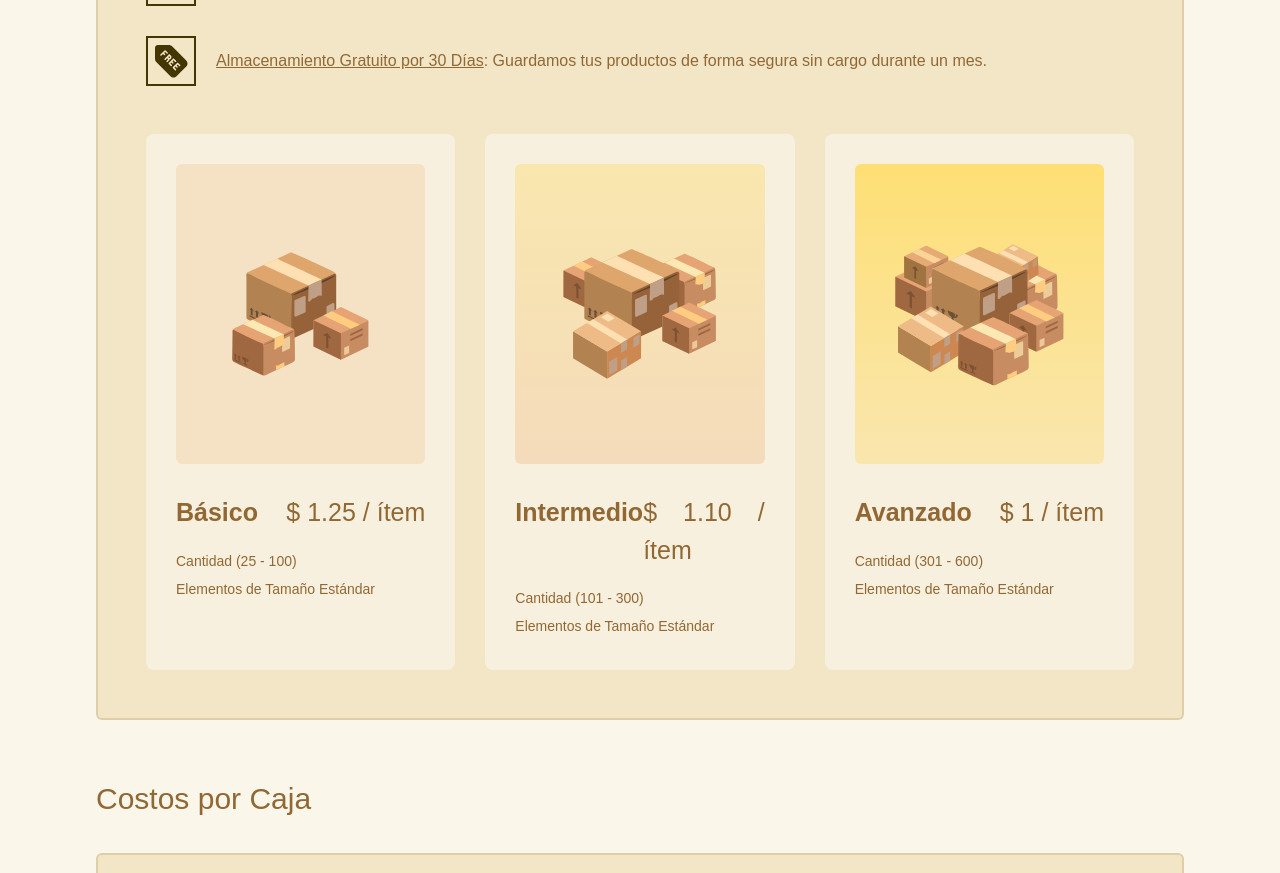
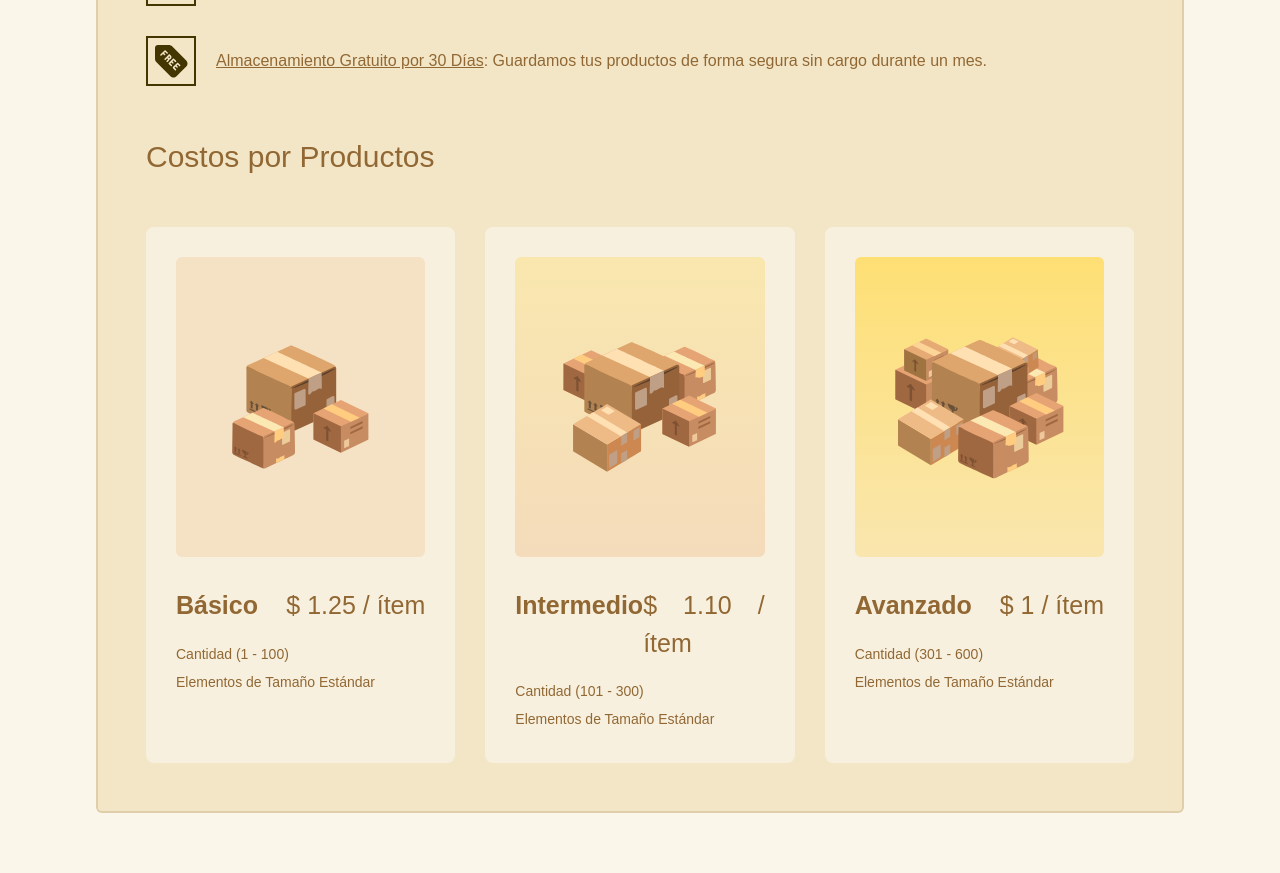
Before and after one commit to micaellatorre/weprep-app, a Next.js app: page /servicios in a window 1280 px wide. Shown: the part 1924-2797 px from the top of the page. Built offline with nearby package versions, Linux system fonts and the light colour scheme.

Commit message:
Update (0.1.3): fix reunion.

```diff
--- a/package.json
+++ b/package.json
@@ -1,6 +1,6 @@
 {
   "name": "weprep-app",
-  "version": "0.1.2",
+  "version": "0.1.3",
   "private": true,
   "type": "module",
   "scripts": {
--- a/src/pages/index.tsx
+++ b/src/pages/index.tsx
@@ -190,7 +190,7 @@ export default function Home() {
                       WePrep ofrece un listado de productos sugeridos que cuentan tanto con métricas de <strong>ROI</strong> y <strong>Profit</strong> considerables que serán ideales para aquellos usuarios de Amazon que desarrollen el negocio de Online Arbitrage.
                     </p>
                     <h4 className="text-[25px] font-bold text-center">
-                      Obtene tus Productos
+                      Obtené tus Productos
                     </h4>
                   </div>
                 </div>
@@ -213,8 +213,9 @@ export default function Home() {
                   </div>
                   <div className="flex flex-col items-start text-justify h-full justify-between">
                     <p className="text-[18px] leading-7">
-                      El prep center cuenta con su línea gratuita de atención al cliente para aquellos que tengan inconvenientes o dudas con temas relacionados a Amazon, tales como Sellercentral, análisis de productos y soporte.
+                      El prep center cuenta con su comunidad privada de atención al cliente para aquellos que tengan inconvenientes o dudas con temas relacionados a Amazon, tales como Sellercentral, análisis de productos y soporte.
                     </p>
+                    {/* Agregar un botton para cada link q lleve a whatsapp */}
                     <h4 className="text-[25px] font-bold text-center">
                       Soporte Integral
                     </h4>
--- a/src/pages/servicios.tsx
+++ b/src/pages/servicios.tsx
@@ -66,7 +66,7 @@ export default function Servicios() {
             image: 'fba-slide-3.jpg',
             alt: 'Slide 3',
             title: 'Paso 3: Envío',
-            description: 'Una vez finalizado el proceso de preparación, nos encargamos del envío de tus productos de manera eficiente y segura. Utilizamos métodos de embalaje adecuados para garantizar que tus artículos lleguen a su destino en perfectas condiciones, protegiéndolos contra posibles daños durante el transporte. Actualizamos la información de envío en Amazon, proporcionando los detalles necesarios para el seguimiento del paquete por parte del cliente. Nuestro objetivo es asegurar que tus productos lleguen a tiempo y en óptimas condiciones, brindándote tranquilidad y satisfacción en cada envío.',
+            description: 'Una vez finalizado el proceso de preparación, nos encargamos del envío de tus productos de manera eficiente y segura. Utilizamos métodos de embalaje adecuados para garantizar que tus artículos lleguen a su destino en perfectas condiciones, protegiéndolos contra posibles daños durante el transporte. Actualizamos la información de envío, proporcionando los detalles necesarios para el seguimiento del paquete por parte del cliente. Nuestro objetivo es asegurar que tus productos lleguen a tiempo y en óptimas condiciones, brindándote tranquilidad y satisfacción en cada envío.',
         },
     ];
 
@@ -87,7 +87,7 @@ export default function Servicios() {
                             Nuestros Servicios
                         </h3>
                         <p className="text-[18px] text-[#916834] leading-8 text-justify">
-                            Explora nuestros servicios principales son <strong>FBA</strong> y <strong>FBM</strong>. Nos orgullecemos de ofrecer soluciones integrales para tus necesidades de comercio en Amazon. Desde la recepción hasta el envío, nos encargamos de cada paso del proceso logístico para garantizar la eficiencia y la calidad en tus operaciones. Descubre cómo podemos simplificar tu experiencia de venta en línea y ayudarte a alcanzar tus objetivos comerciales.
+                            Explora nuestros servicios principales: <strong>FBA</strong> y <strong>FBM</strong>. Nos orgullecemos de ofrecer soluciones integrales para tus necesidades de comercio en Amazon. Desde la recepción hasta el envío, nos encargamos de cada paso del proceso logístico para garantizar la eficiencia y la calidad en tus operaciones. Descubre cómo podemos simplificar tu experiencia de venta en línea y ayudarte a alcanzar tus objetivos comerciales.
                         </p>
                     </div>
                     {/* FBA */}
@@ -148,10 +148,13 @@ export default function Servicios() {
                                             iconAlt="Inspeccion Productos" />
                                     </div>
                                 </div>
+                                <h3 className="text-[30px] text-[#916834]">
+                                    Costos por Productos
+                                </h3>
                                 <div className="flex flex-row gap-[30px] flex-wrap">
                                     <OptionsFBA
                                         title="Básico"
-                                        description="Cantidad (25 - 100)
+                                        description="Cantidad (1 - 100)
                                         <br/>
                                         Elementos de Tamaño Estándar"
                                         src="/basico.svg"
```
